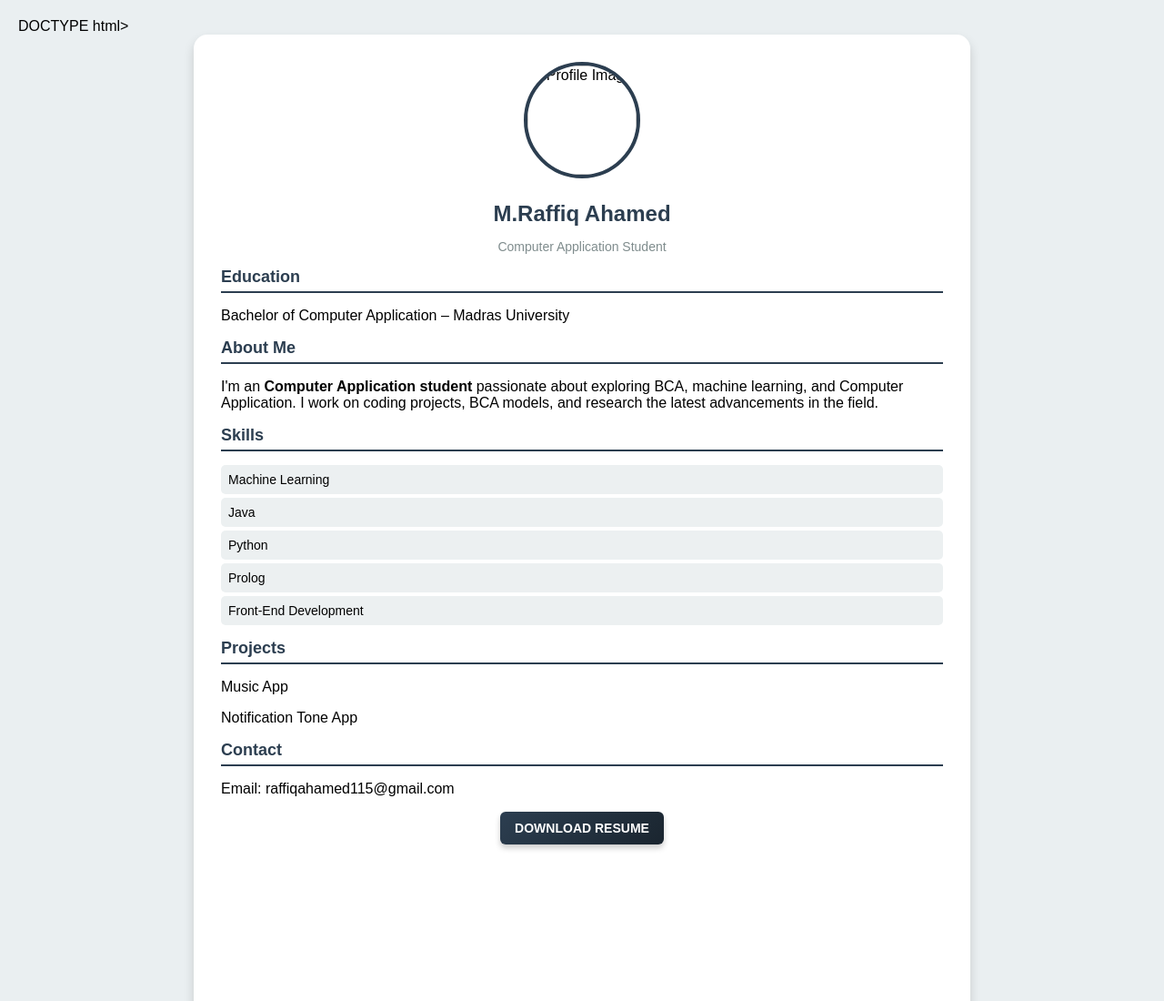
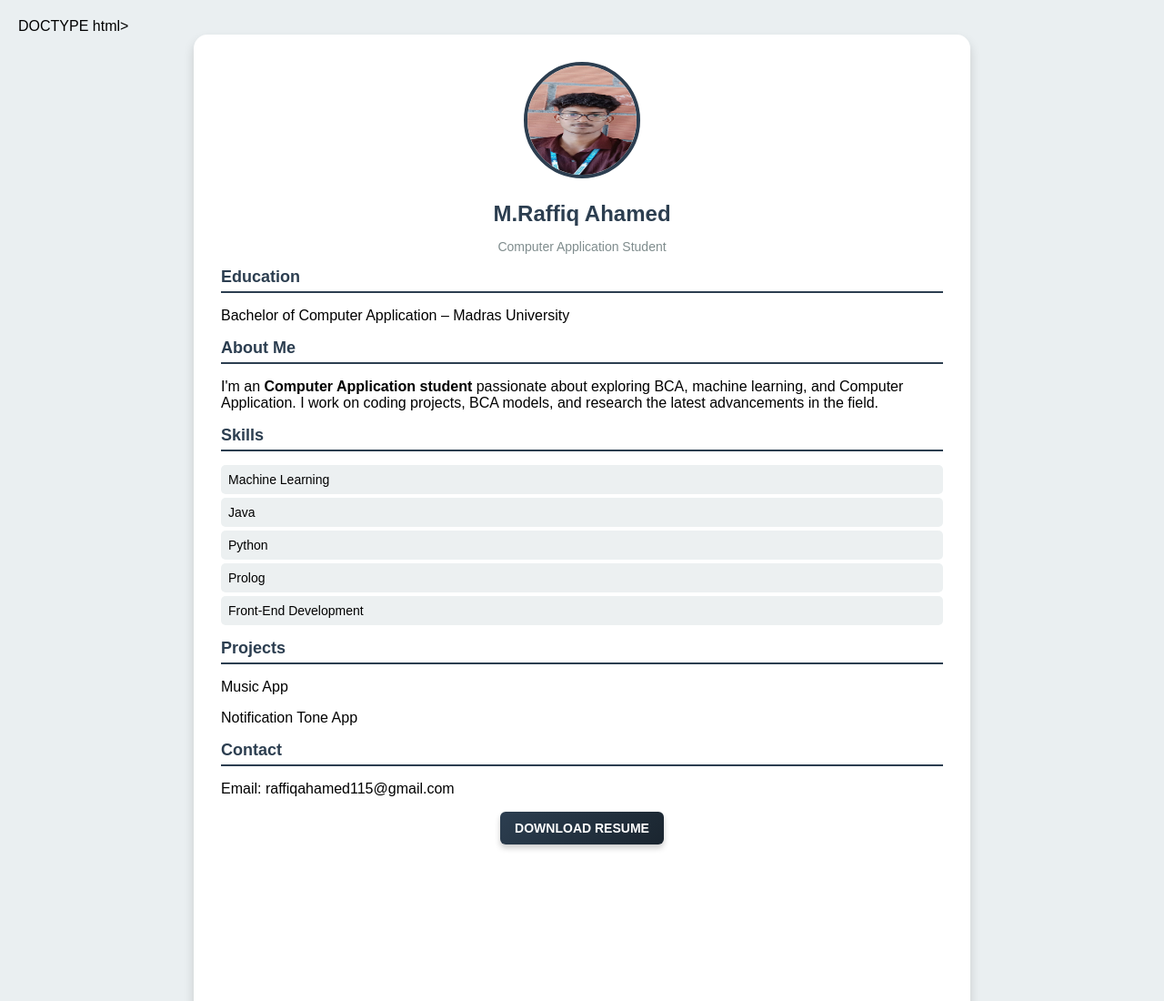
Before and after one commit to 88254/Raffiq11, a plain HTML site: page index (3).html in a window 1280 px wide. Shown: the top 1100 px of the page at 91% size. Drawn offline with nearby package versions, Linux system fonts and the light colour scheme.

Commit message:
index.html

```diff
--- a/index (3).html
+++ b/index (3).html
@@ -108,7 +108,7 @@ DOCTYPE html>
 <body>
     <div class="resume">
         <div class="header">
-            <img src=""alt="Profile Image">
+            <img src="IMG-20240426-WA0020.jpg"alt="Profile Image">
             <h1>M.Raffiq Ahamed</h1>
             <p>Computer Application Student</p>
         </div>
```
